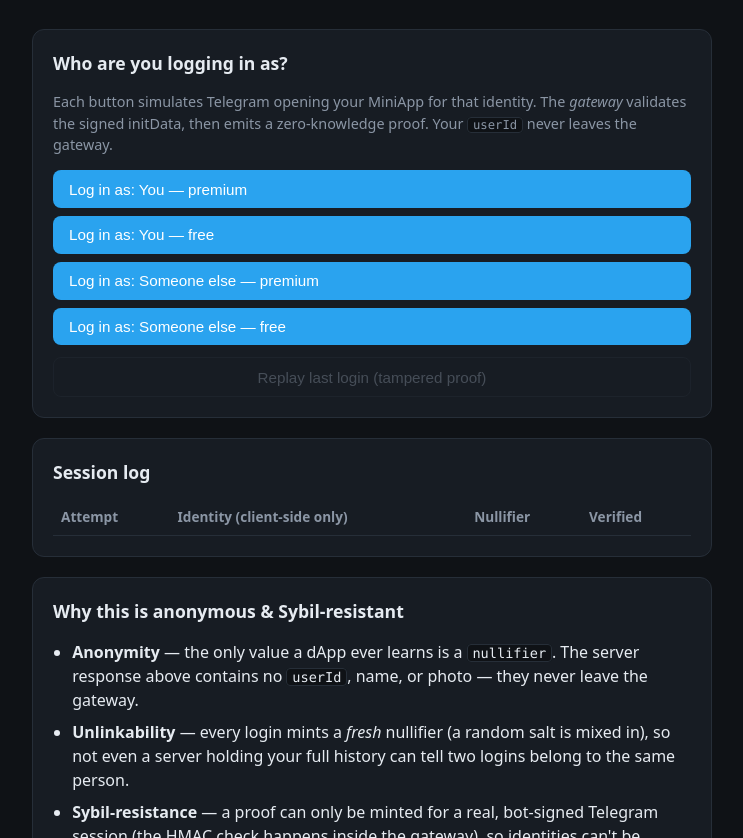
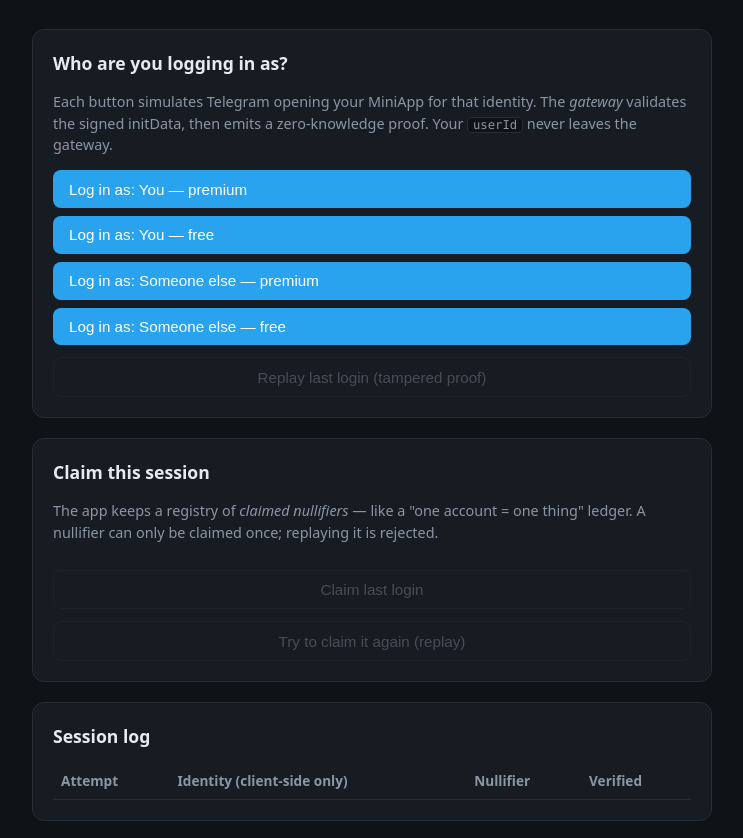
Before and after one commit to EF-Code/zktele-login, a website: page public/index.html in a window 1280 px wide. Shown: the part 111-949 px from the top of the page, without its empty margins (268-1011 px from the left). Drawn offline with Linux system fonts and the light colour scheme.

Commit message:
feat(web): session claim card with replay-control buttons

```diff
--- a/public/index.html
+++ b/public/index.html
@@ -27,6 +27,14 @@
     </section>
 
     <section class="card">
+      <h2>Claim this session</h2>
+      <p class="hint">The app keeps a registry of <em>claimed nullifiers</em> — like a "one account = one thing" ledger. A nullifier can only be claimed once; replaying it is rejected.</p>
+      <button id="claim" class="ghost" disabled>Claim last login</button>
+      <button id="reclaim" class="ghost" disabled>Try to claim it again (replay)</button>
+      <div id="claim-result" class="status hidden"></div>
+    </section>
+
+    <section class="card">
       <h2>Session log</h2>
       <table id="log">
         <thead>
```
